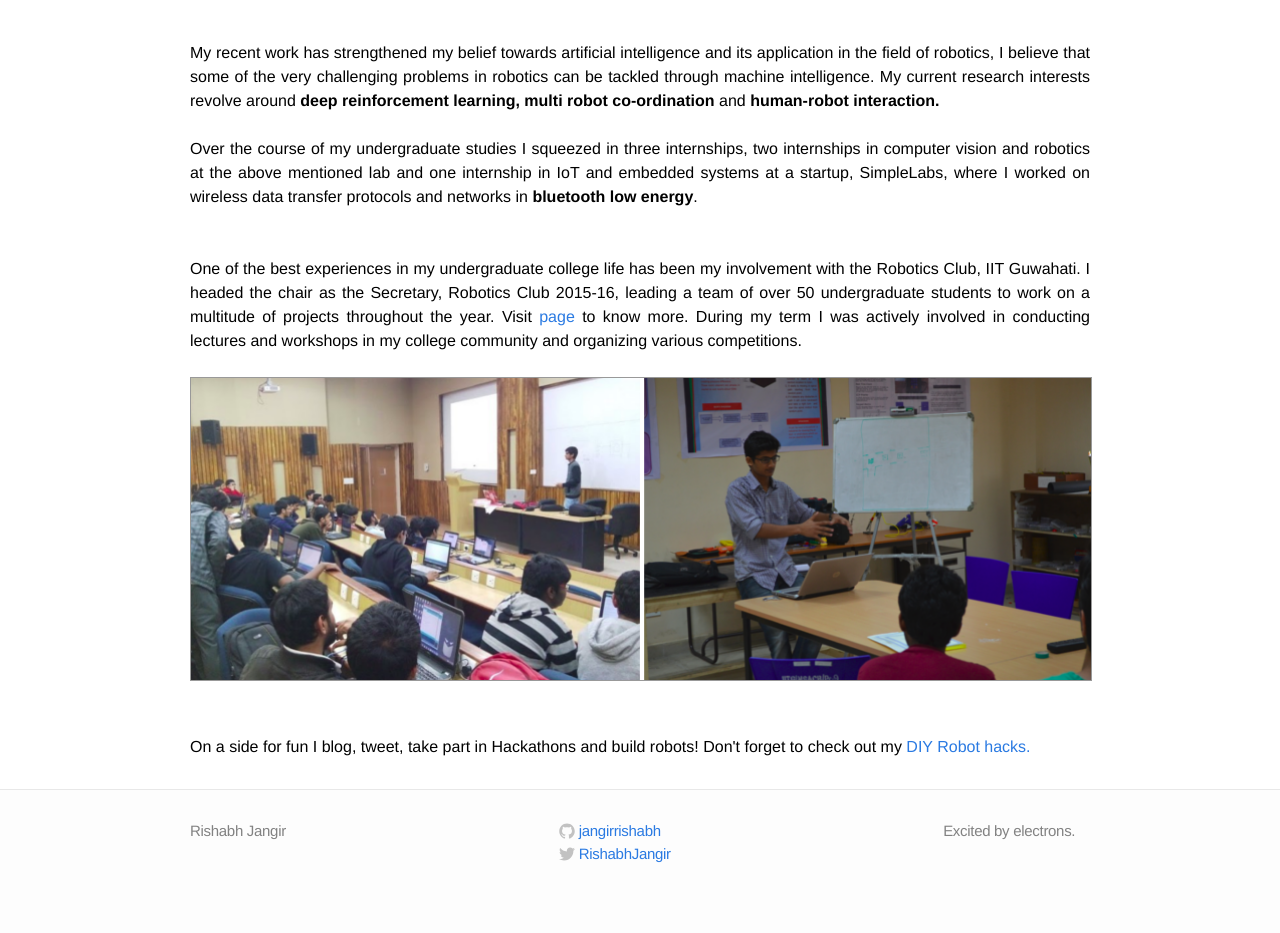
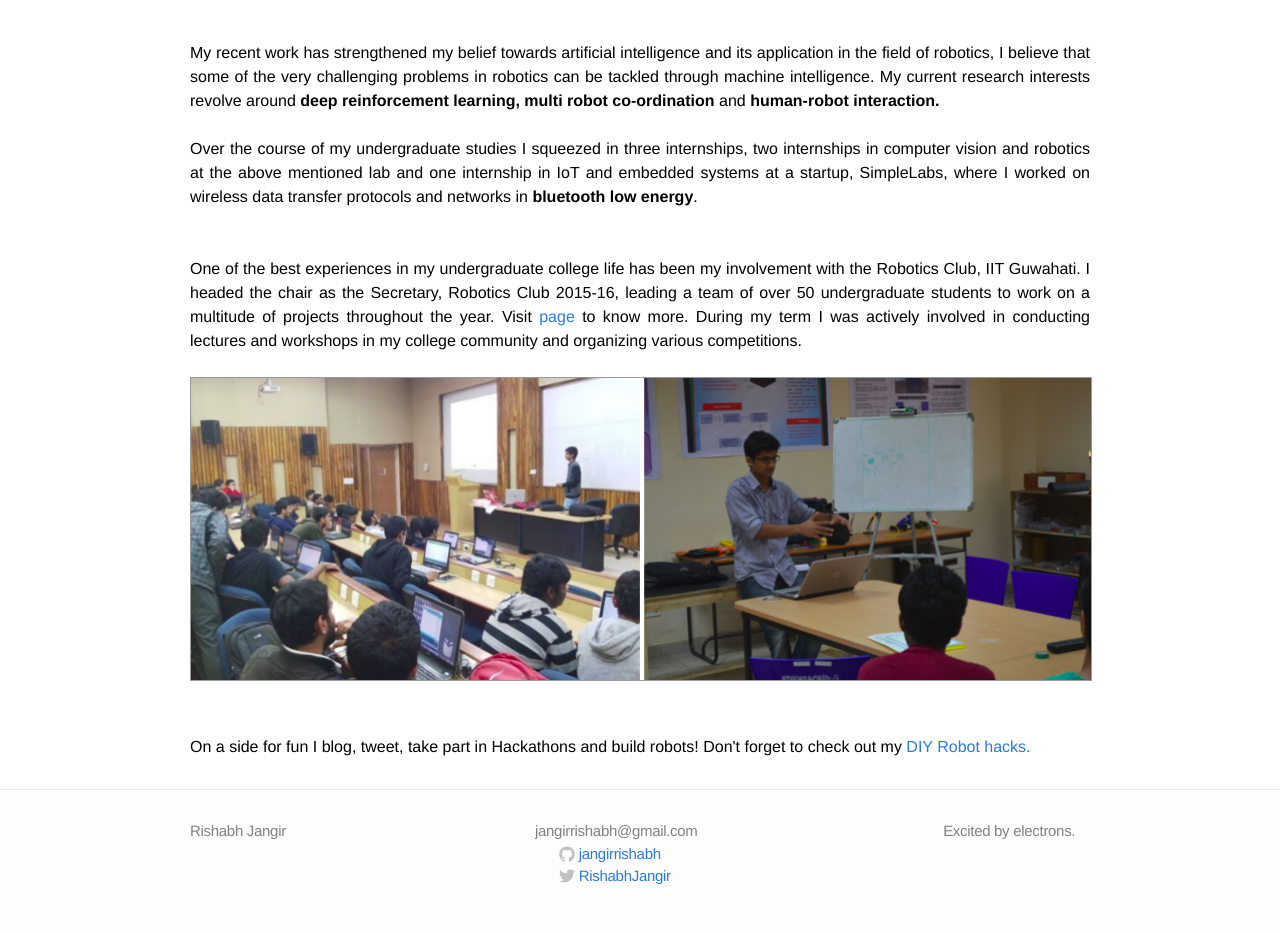
Before and after one commit to jangirrishabh/jangirrishabh.github.io, a Jekyll site: the page built from index.html, in a window 1280 px wide. Shown: the part 1269-2202 px from the top of the page. Built offline with Jekyll 4.4.1, drawn with Linux system fonts in a browser that asks for light colours; before the commit the page ends 2179 px from its top, so only the background shows below that.

Commit message:
minor change to last commit

```diff
--- a/_includes/footer.html
+++ b/_includes/footer.html
@@ -13,6 +13,8 @@
 
     <div class="footer-col-2 column">
       <ul>
+        {% if site.email %}<li><span style="display:inline-block; width: 30px;"></span>{{ site.email }}
+        </li>{% endif %}
         {% if site.github_username %}<li><span style="display:inline-block; width: 50px;"></span>
           <a href="https://github.com/{{ site.github_username }}">
             <span class="icon github">
```
Also changed, not shown: 9 other files.
